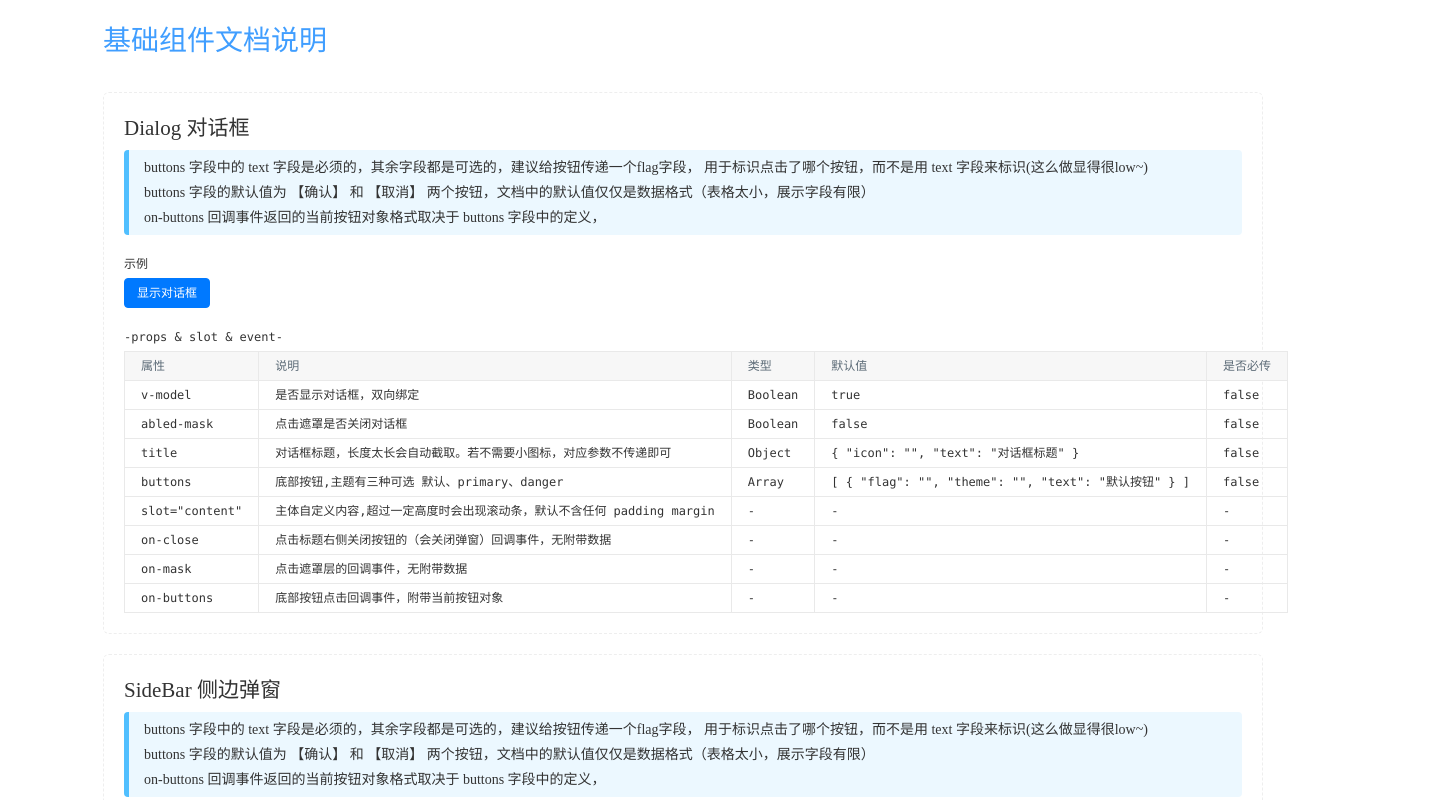
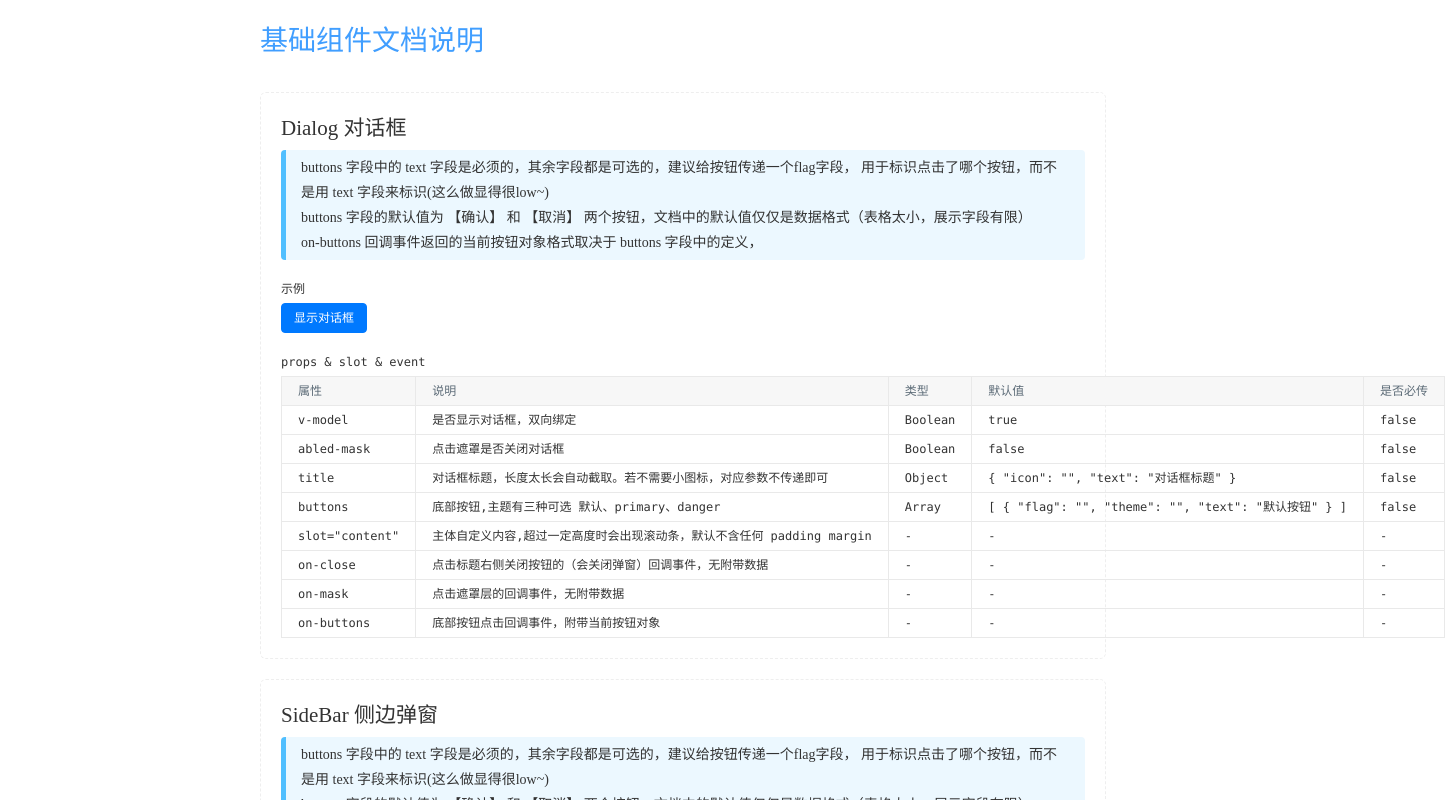
Before and after one commit to kule2018/qiaodaima.github.io, a Vue app: page / in a window 1280 px wide. Shown: the top 800 px of the page, 1445 px wide, since content can reach past the window. Built offline with nearby package versions, Linux system fonts and the light colour scheme.

Commit message:
文档组件

```diff
--- a/examples/doc-item.vue
+++ b/examples/doc-item.vue
@@ -24,7 +24,7 @@
     </dl>
 
     <table class="api-table">
-      <caption>-props & slot & event-</caption>
+      <caption>props & slot & event</caption>
       <thead>
         <tr>
           <th>属性</th>
--- a/examples/doc.vue
+++ b/examples/doc.vue
@@ -8,9 +8,9 @@
     <DocTransfer></DocTransfer>
     <DocLoading></DocLoading>
     <DocInput></DocInput>
+    <DocTextarea></DocTextarea>
     <DocRadio></DocRadio>
     <DocCheckbox></DocCheckbox>
-    <DocTextarea></DocTextarea>
   </div>
 </template>
 
@@ -21,10 +21,9 @@
   import DocTransfer from './doc-transfer.vue';
   import DocLoading from './doc-loading.vue';
   import DocInput from './doc-input.vue';
+  import DocTextarea from './doc-textarea.vue';
   import DocRadio from './doc-radio.vue';
   import DocCheckbox from './doc-checkbox.vue';
-  import DocTextarea from './doc-textarea.vue';
-
 
   export default {
     name: 'Doc',
@@ -35,9 +34,9 @@
       DocTransfer,
       DocLoading,
       DocInput,
+      DocTextarea,
       DocRadio,
-      DocCheckbox,
-      DocTextarea
+      DocCheckbox
     }
   };
 </script>
@@ -50,8 +49,7 @@
   }
   .doc-content {
     margin: 0 auto;
-    padding: 20px;
-    width: 1200px;
+    padding: 20px 260px;
 
     .doc-item {
       margin-bottom: 20px;;
```
